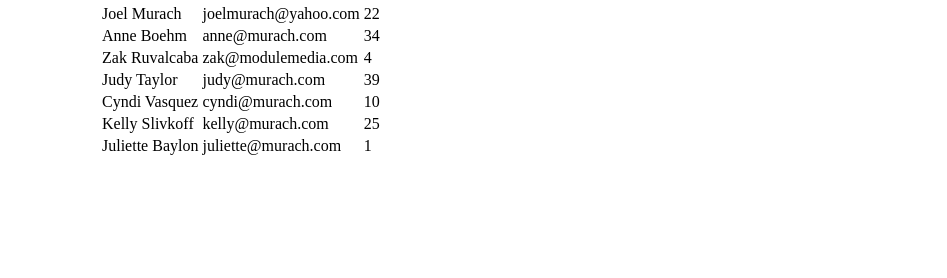
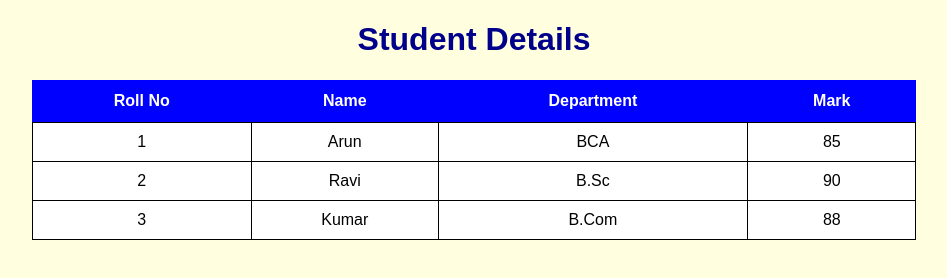
Before and after one commit to sanjeevdharani2-cyber/html17, a plain HTML site: page starter/index.html in a window 1280 px wide. Shown: the whole page, without its empty margins (166-1113 px from the left). Drawn offline with Linux system fonts and the light colour scheme.

Commit message:
Update index.html

```diff
--- a/starter/index.html
+++ b/starter/index.html
@@ -1,117 +1,77 @@
+
 <!DOCTYPE html>
 <html>
 <head>
-    <meta charset="utf-8">
-    <title>Employee table</title>
+    <title>Styled Table</title>
 
     <style>
-        /* Complete the CSS according to the assignment requirements */
+        body {
+            font-family: Arial;
+            background-color: lightyellow;
+            text-align: center;
+        }
 
-        body {
-            width: 750px;
-            margin: 0 auto;
+        h1 {
+            color: darkblue;
         }
 
         table {
-            /* Add table styling */
+            width: 70%;
+            margin: auto;
+            border-collapse: collapse;
+            background-color: white;
         }
 
-        caption {
-            /* Style the caption */
+        th {
+            background-color: blue;
+            color: white;
+            padding: 12px;
         }
 
-        thead, tfoot {
-            /* Header/footer background */
+        td {
+            border: 1px solid black;
+            padding: 10px;
         }
 
-        th, td {
-            /* Add borders, padding and alignment */
+        tr:hover {
+            background-color: lightblue;
         }
-
-        .right {
-            /* Right-align numeric cells */
-        }
-
-        .top {
-            /* Align department names to the top */
-        }
-
-        /* Add alternating row styling */
     </style>
 </head>
 
 <body>
 
-<table>
-    <!-- Add the caption -->
+    <h1>Student Details</h1>
 
-    <thead>
+    <table>
         <tr>
-            <!-- Add the four column headings -->
-        </tr>
-    </thead>
-
-    <tbody>
-
-        <!-- Editorial: 3 employees -->
-
-        <tr>
-            <!-- Department cell should use rowspan -->
-            <td>Joel Murach</td>
-            <td>joelmurach@yahoo.com</td>
-            <td>22</td>
+            <th>Roll No</th>
+            <th>Name</th>
+            <th>Department</th>
+            <th>Mark</th>
         </tr>
 
         <tr>
-            <td>Anne Boehm</td>
-            <td>anne@murach.com</td>
-            <td>34</td>
+            <td>1</td>
+            <td>Arun</td>
+            <td>BCA</td>
+            <td>85</td>
         </tr>
 
         <tr>
-            <td>Zak Ruvalcaba</td>
-            <td>zak@modulemedia.com</td>
-            <td>4</td>
-        </tr>
-
-        <!-- Marketing: 2 employees -->
-
-        <tr>
-            <!-- Add department cell -->
-            <td>Judy Taylor</td>
-            <td>judy@murach.com</td>
-            <td>39</td>
+            <td>2</td>
+            <td>Ravi</td>
+            <td>B.Sc</td>
+            <td>90</td>
         </tr>
 
         <tr>
-            <td>Cyndi Vasquez</td>
-            <td>cyndi@murach.com</td>
-            <td>10</td>
+            <td>3</td>
+            <td>Kumar</td>
+            <td>B.Com</td>
+            <td>88</td>
         </tr>
-
-        <!-- Customer Service: 2 employees -->
-
-        <tr>
-            <!-- Add department cell -->
-            <td>Kelly Slivkoff</td>
-            <td>kelly@murach.com</td>
-            <td>25</td>
-        </tr>
-
-        <tr>
-            <td>Juliette Baylon</td>
-            <td>juliette@murach.com</td>
-            <td>1</td>
-        </tr>
-
-    </tbody>
-
-    <tfoot>
-        <tr>
-            <!-- Add total label and total -->
-        </tr>
-    </tfoot>
-</table>
+    </table>
 
 </body>
-</html
+</html>
```
